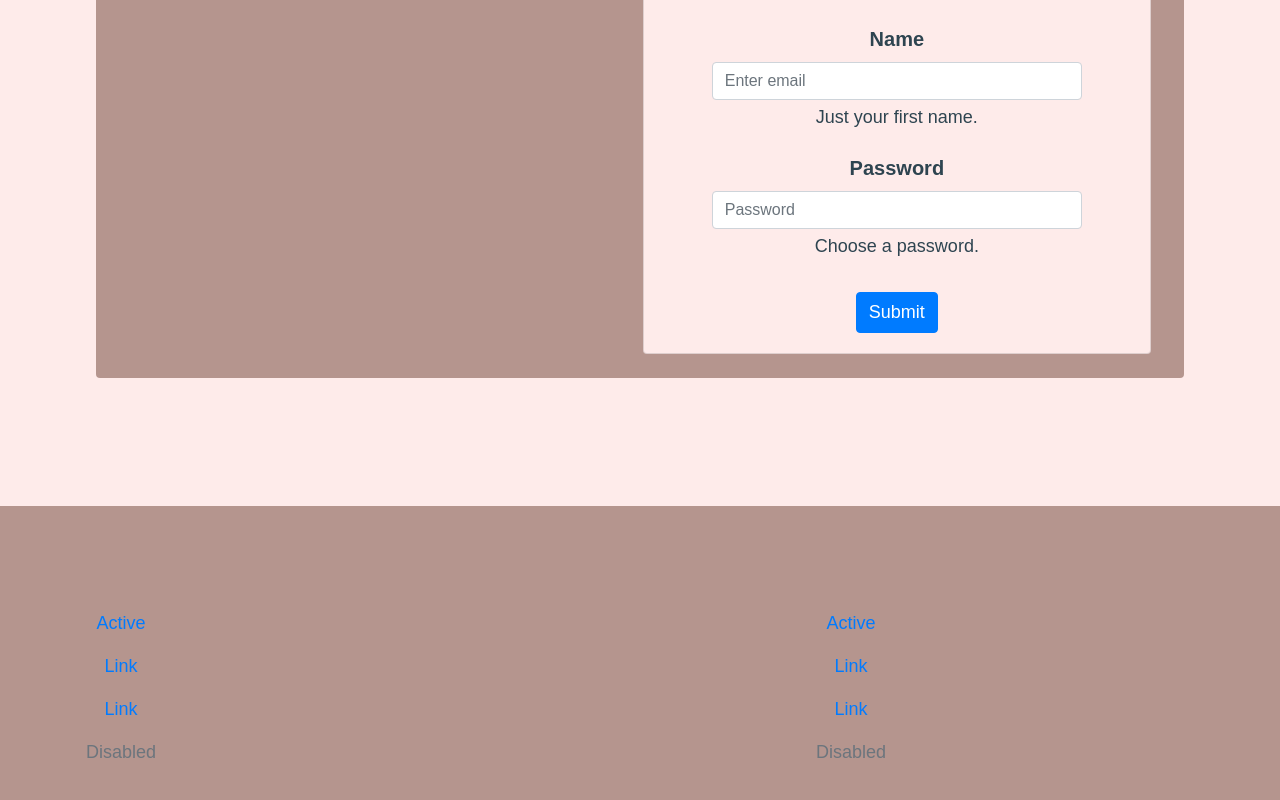
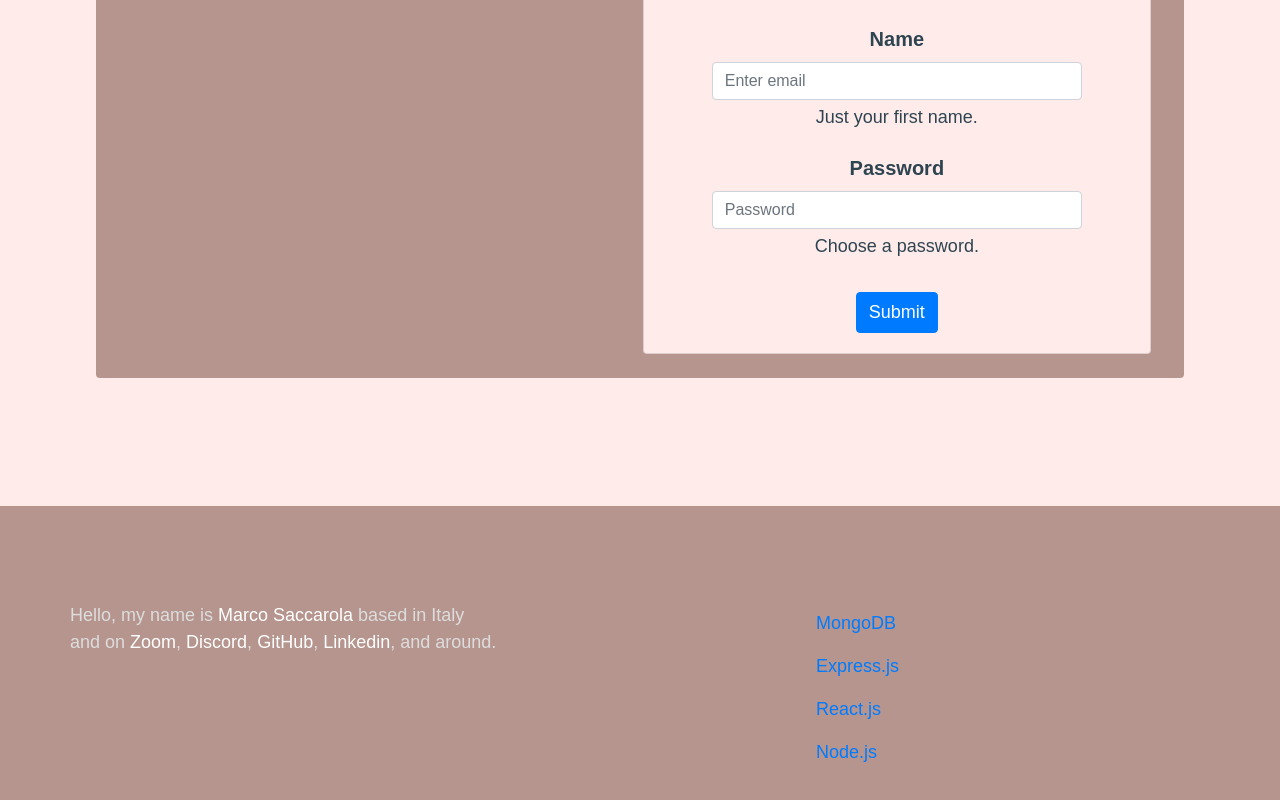
Before and after one commit to marcosaccarola/Health-Advantage, a React (Create React App) app: page / in a window 1280 px wide. Shown: the part 2509-3309 px from the top of the page. Built offline with nearby package versions, Linux system fonts and the light colour scheme.

Commit message:
basic footer content

```diff
--- a/src/components/0000-Home.jsx
+++ b/src/components/0000-Home.jsx
@@ -223,23 +223,42 @@ const Home=()=>{
 
                         <Row>
                             <Col lg='8' style={{marginTop:'12vh',marginBottom:'8vh'}} className='row justify-content-start'>
-                                <Nav defaultActiveKey="/home" className="flex-column" style={{fontWeight:'lighter',fontSize:18,color:'#2e4450'}}>
-                                    <Nav.Link href="/home">Active</Nav.Link>
-                                    <Nav.Link eventKey="link-1">Link</Nav.Link>
-                                    <Nav.Link eventKey="link-2">Link</Nav.Link>
-                                    <Nav.Link eventKey="disabled" disabled>
-                                        Disabled
-                                    </Nav.Link>
+                                <Nav defaultActiveKey="/home"
+                                    className="flex-column"
+                                    style={{fontWeight:'lighter',fontSize:18,color:'#2e4450'}}>
+                                    <Nav.Item
+                                        style={{color:'#DDDDDD'}}
+                                        className='mr-auto'>
+                                        Hello, my name is <span style={{color:'#FFFFFF'}}>Marco Saccarola</span> based in Italy
+                                    </Nav.Item>
+                                    <Nav.Item style={{color:'#DDDDDD'}}>
+                                        and on
+                                        <span style={{color:'#FFFFFF'}}> Zoom</span>
+                                        ,
+                                        <span style={{color:'#FFFFFF'}}> Discord</span>
+                                        ,
+                                        <span style={{color:'#FFFFFF'}}> GitHub</span>
+                                        ,
+                                        <span style={{color:'#FFFFFF'}}> Linkedin</span>
+                                        , and around.
+                                    </Nav.Item>
+                                    {/* <Nav.Item style={{color:'#FFFFFF'}}>
+                                        <Nav.Link style={{color:'#FFFFFF'}} eventKey="link-1">Link</Nav.Link>
+                                        <Nav.Link style={{color:'#FFFFFF'}} eventKey="link-2">Link</Nav.Link>
+                                        <Nav.Link style={{color:'#FFFFFF'}} eventKey="link-2">Link</Nav.Link>
+                                    </Nav.Item> */}
                                 </Nav>
                             </Col>
                             <Col lg='4' style={{marginTop:'12vh',marginBottom:'8vh'}} className='row justify-content-start'>
                                 <Nav defaultActiveKey="/home" className="flex-column" style={{fontWeight:'lighter',fontSize:18,color:'#2e4450'}}>
-                                    <Nav.Link href="/home">Active</Nav.Link>
-                                    <Nav.Link eventKey="link-1">Link</Nav.Link>
-                                    <Nav.Link eventKey="link-2">Link</Nav.Link>
-                                    <Nav.Link eventKey="disabled" disabled>
+                                    {/* <Nav.Link href="/home">Active</Nav.Link> */}
+                                    <Nav.Link eventKey="link-1"className='mr-auto'>MongoDB</Nav.Link>
+                                    <Nav.Link eventKey="link-2"className='mr-auto'>Express.js</Nav.Link>
+                                    <Nav.Link eventKey="link-3"className='mr-auto'>React.js</Nav.Link>
+                                    <Nav.Link eventKey="link-4"className='mr-auto'>Node.js</Nav.Link>
+                                    {/* <Nav.Link eventKey="disabled" disabled>
                                         Disabled
-                                    </Nav.Link>
+                                    </Nav.Link> */}
                                 </Nav>
                             </Col>
                         </Row>
```
